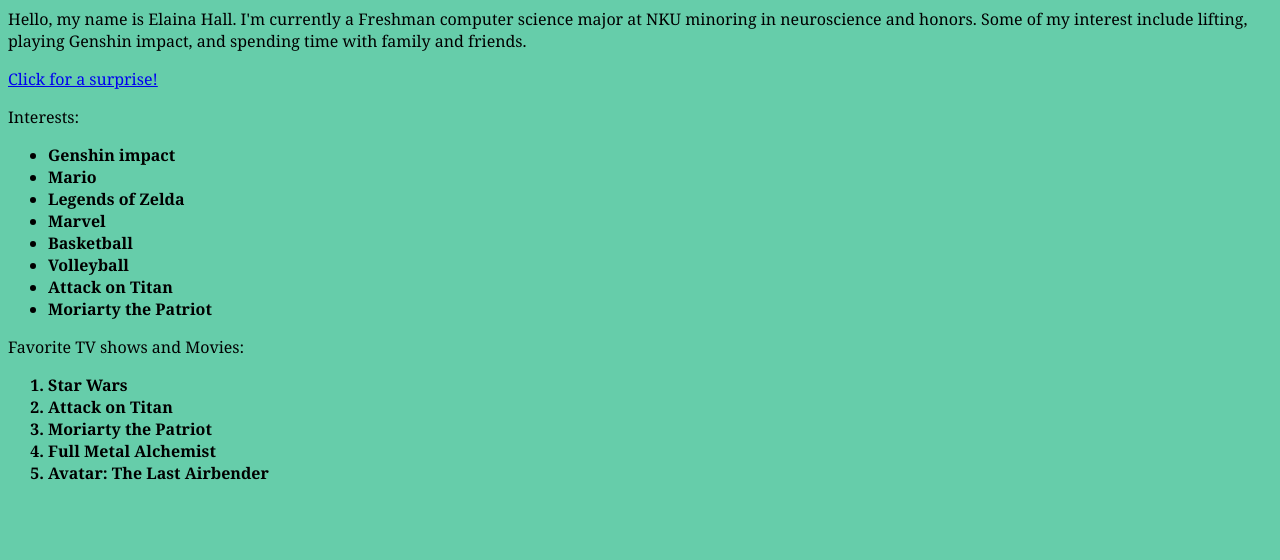
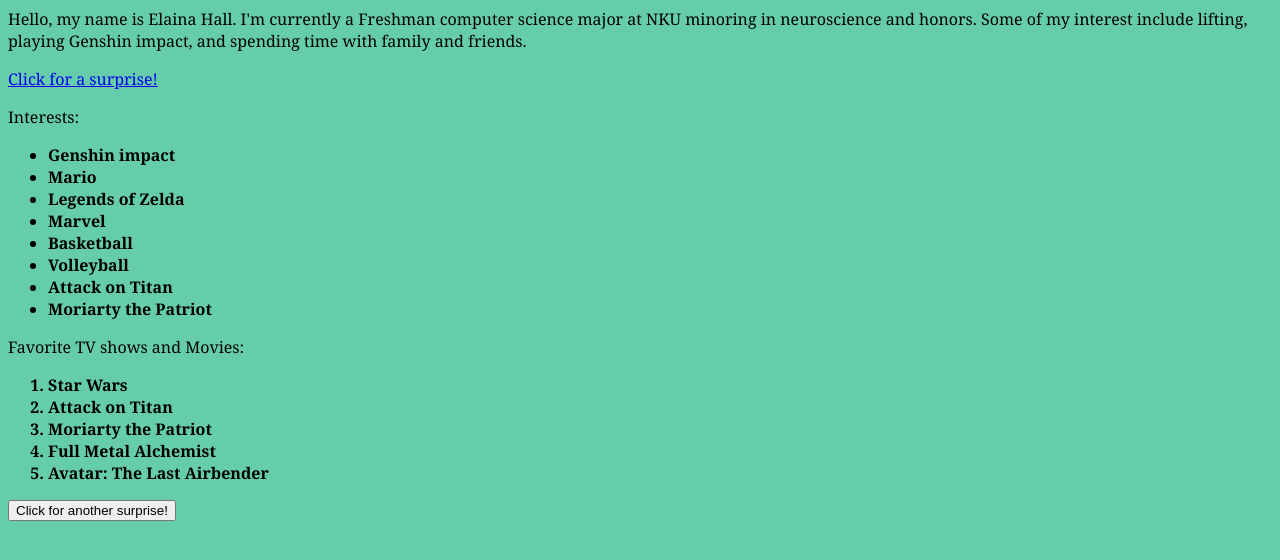
Before and after one commit to ejhall04/Review, a plain HTML site: page myList.html in a window 1280 px wide. Drawn offline with Linux system fonts and the light colour scheme.

Commit message:
lab 6 practice

```diff
--- a/myList.css
+++ b/myList.css
@@ -8,3 +8,6 @@
     background-color: mediumaquamarine;
     font-family: Cambria;
 }
+.button{
+    position: 100px;
+}
--- a/myList.html
+++ b/myList.html
@@ -30,5 +30,8 @@
                 <li>Avatar: The Last Airbender</li>
             </ol>
         </p>
+        <div class="button">
+            <input type="button" value="Click for another surprise!">
+        </div>
     </body>
 </html>
```
